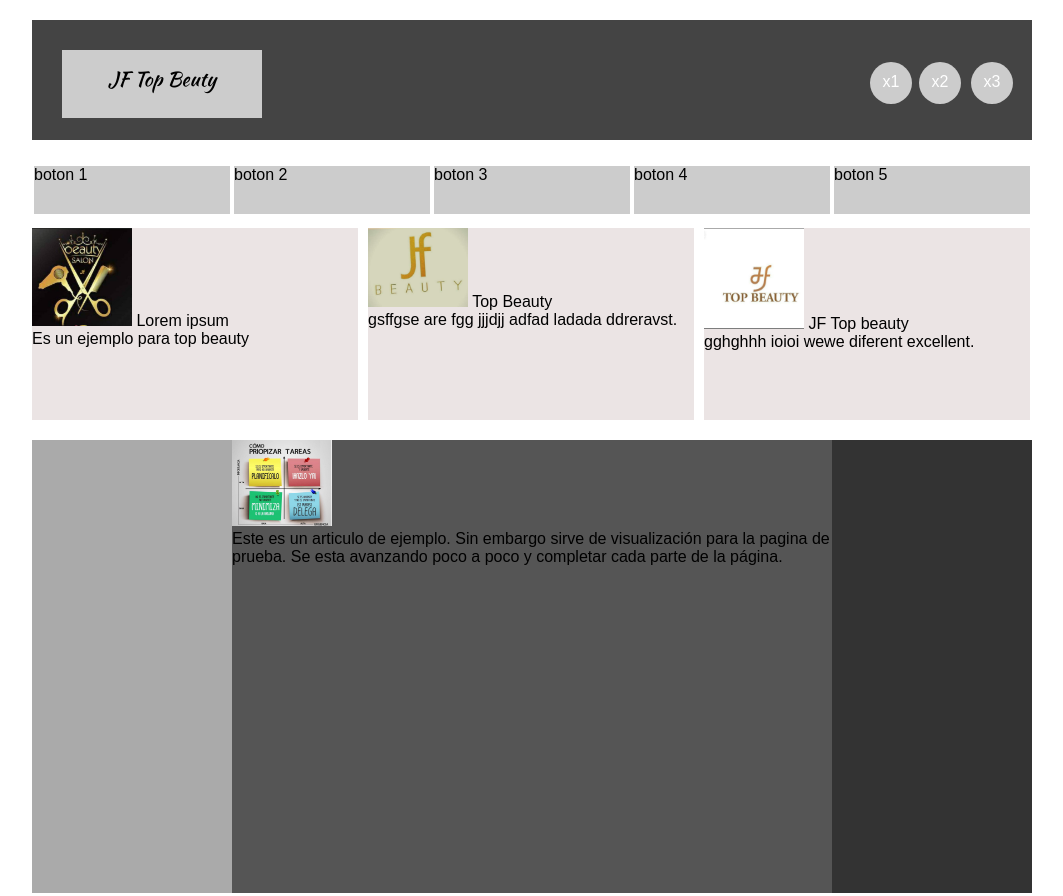
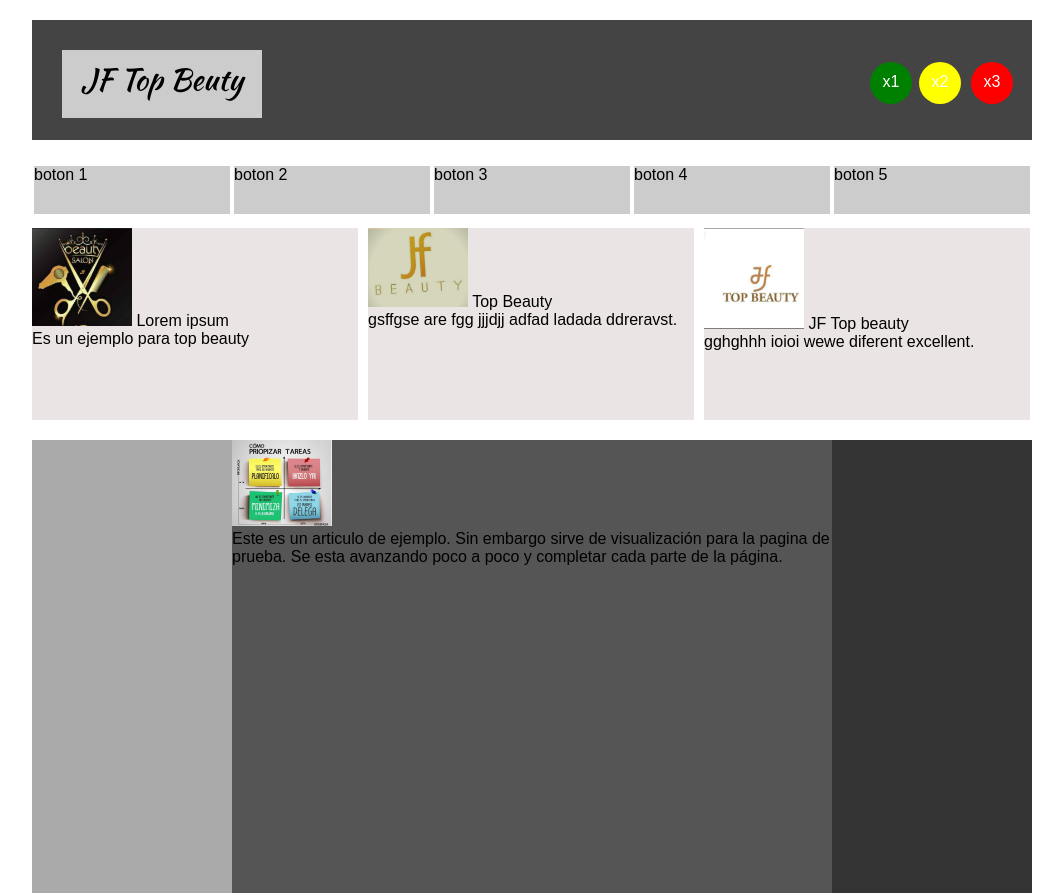
Before and after one commit to Cesarvc05/projectJs, a plain HTML site: page index.html in a window 1280 px wide. Shown: the top 896 px of the page, without its empty margins (108-1171 px from the left). Drawn offline with Linux system fonts and the light colour scheme.

Commit message:
Actualizar CSS 8

```diff
--- a/css/style.css
+++ b/css/style.css
@@ -22,7 +22,7 @@ right:0;
 width: 200px ;
 height: 68px;
 font-family: 'Kaushan Script', cursive;
-font-size: 20px;
+font-size: 30px;
 text-align: center;
 line-height: 58px;
 background: #ccc;
@@ -43,19 +43,20 @@ color: white;
 #icono1{
 top:42px;
 right: 120px;
+background: green;
 
 }
 
 #icono2{
 top:42px;
 right: 71px;
-
+background: yellow;
 }
 
 #icono3{
 top:42px;
 right: 19px;
-
+background: red;
 }
 
 
```
